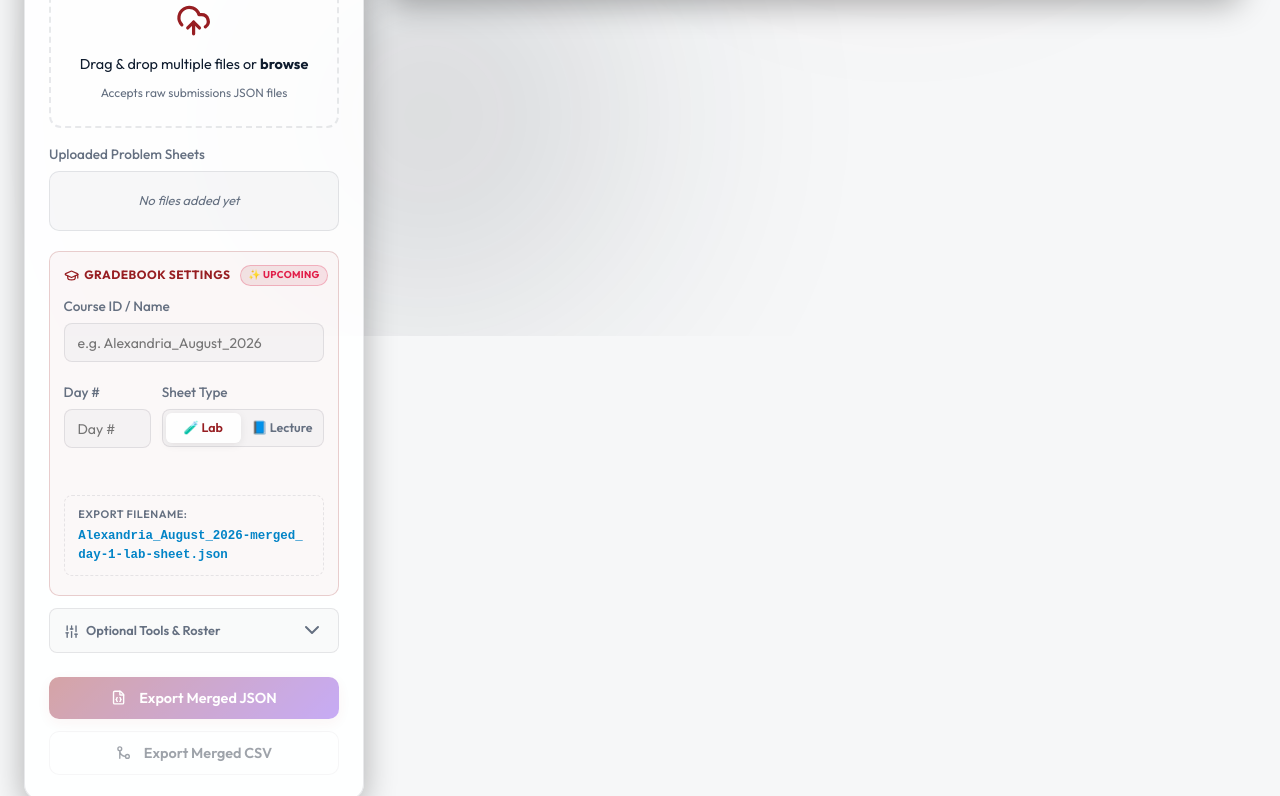
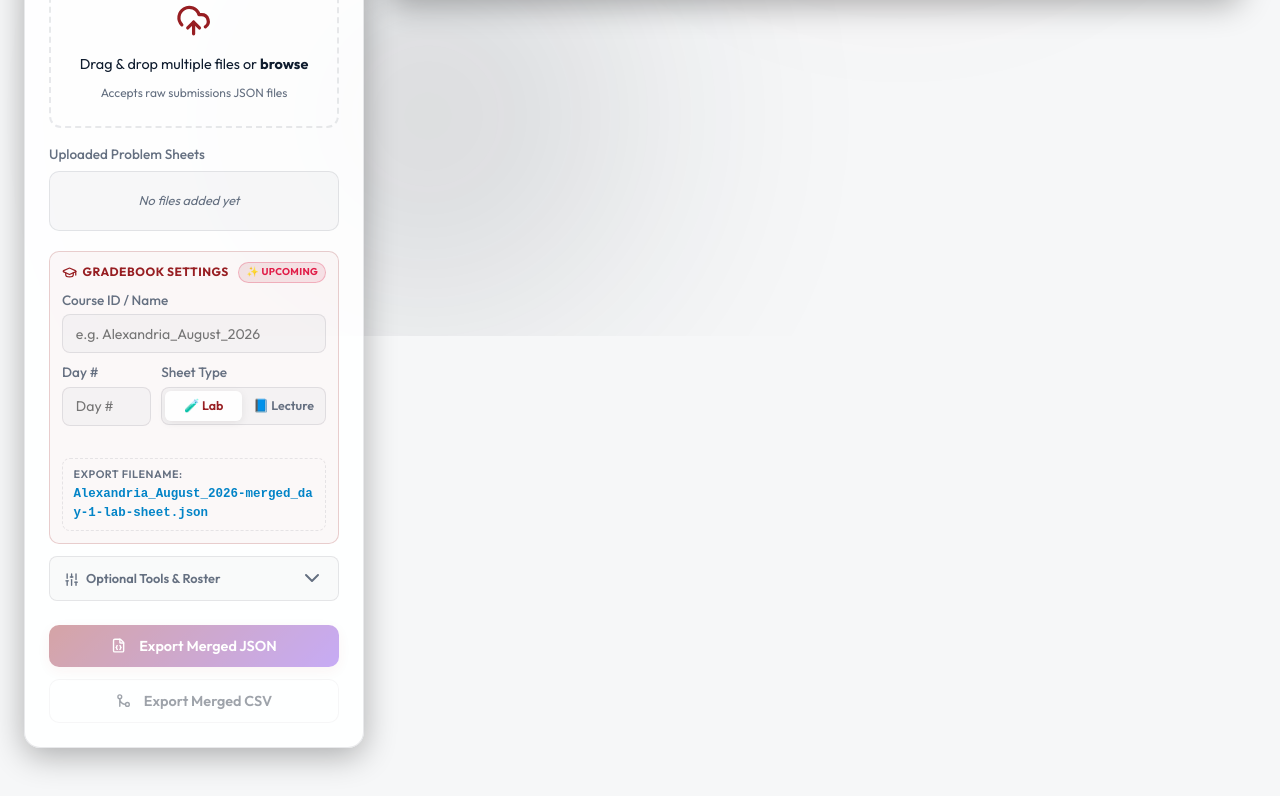
Before and after one commit to ITI-Technical-Team/GradingTool, a website: page docs/index.html in a window 1280 px wide. Shown: the part 464-1260 px from the top of the page. Drawn offline with nearby package versions, Linux system fonts and the light colour scheme.

Commit message:
style: reduce vertical spacing and padding in Gradebook Settings card

```diff
--- a/docs/style.css
+++ b/docs/style.css
@@ -640,9 +640,13 @@ body {
     background-color: rgba(151, 30, 34, 0.03);
     border: 1px solid rgba(151, 30, 34, 0.2);
     border-radius: 10px;
-    padding: 0.85rem 0.85rem 0.4rem 0.85rem;
-    margin-top: 0.75rem;
-    margin-bottom: 0.75rem;
+    padding: 0.65rem 0.75rem 0.35rem 0.75rem;
+    margin-top: 0.5rem;
+    margin-bottom: 0.5rem;
+}
+.gradebook-card-group .settings-group {
+    margin-bottom: 0.55rem;
+    gap: 0.25rem;
 }
 .dark-theme .gradebook-card-group {
     background-color: rgba(99, 102, 241, 0.08);
@@ -654,7 +658,7 @@ body {
     text-transform: uppercase;
     letter-spacing: 0.5px;
     color: var(--primary);
-    margin-bottom: 0.65rem;
+    margin-bottom: 0.45rem;
     display: flex;
     align-items: center;
     justify-content: space-between;
@@ -791,13 +795,13 @@ body {
     background-color: var(--bg-hover);
     border: 1px dashed var(--border-color);
     border-radius: 8px;
-    padding: 0.65rem 0.85rem;
-    margin-top: 0.5rem;
-    margin-bottom: 0.75rem;
+    padding: 0.45rem 0.65rem;
+    margin-top: 0.3rem;
+    margin-bottom: 0.4rem;
     font-size: 0.78rem;
     display: flex;
     flex-direction: column;
-    gap: 0.3rem;
+    gap: 0.15rem;
 }
 
 .filename-preview-card .preview-lbl {
```
